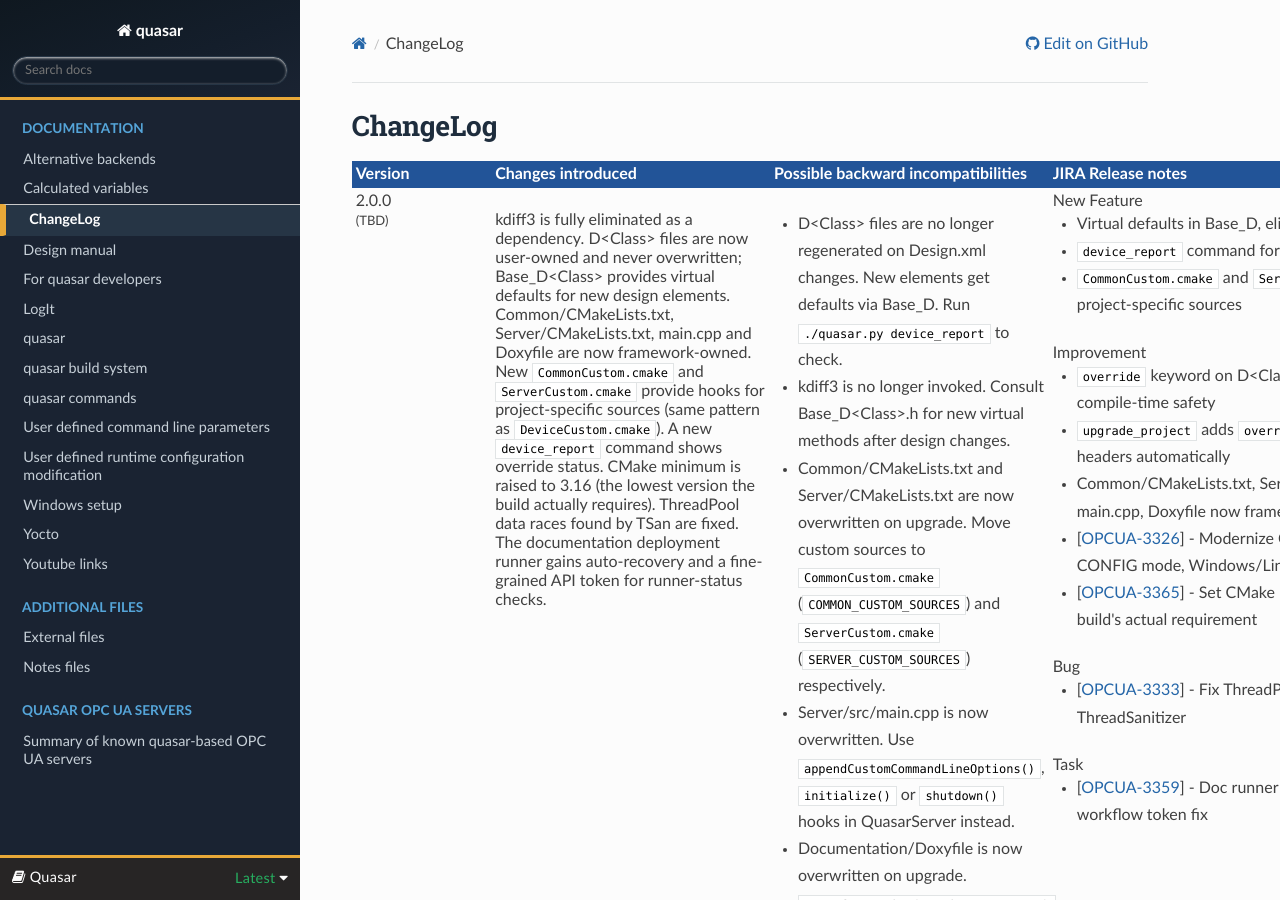
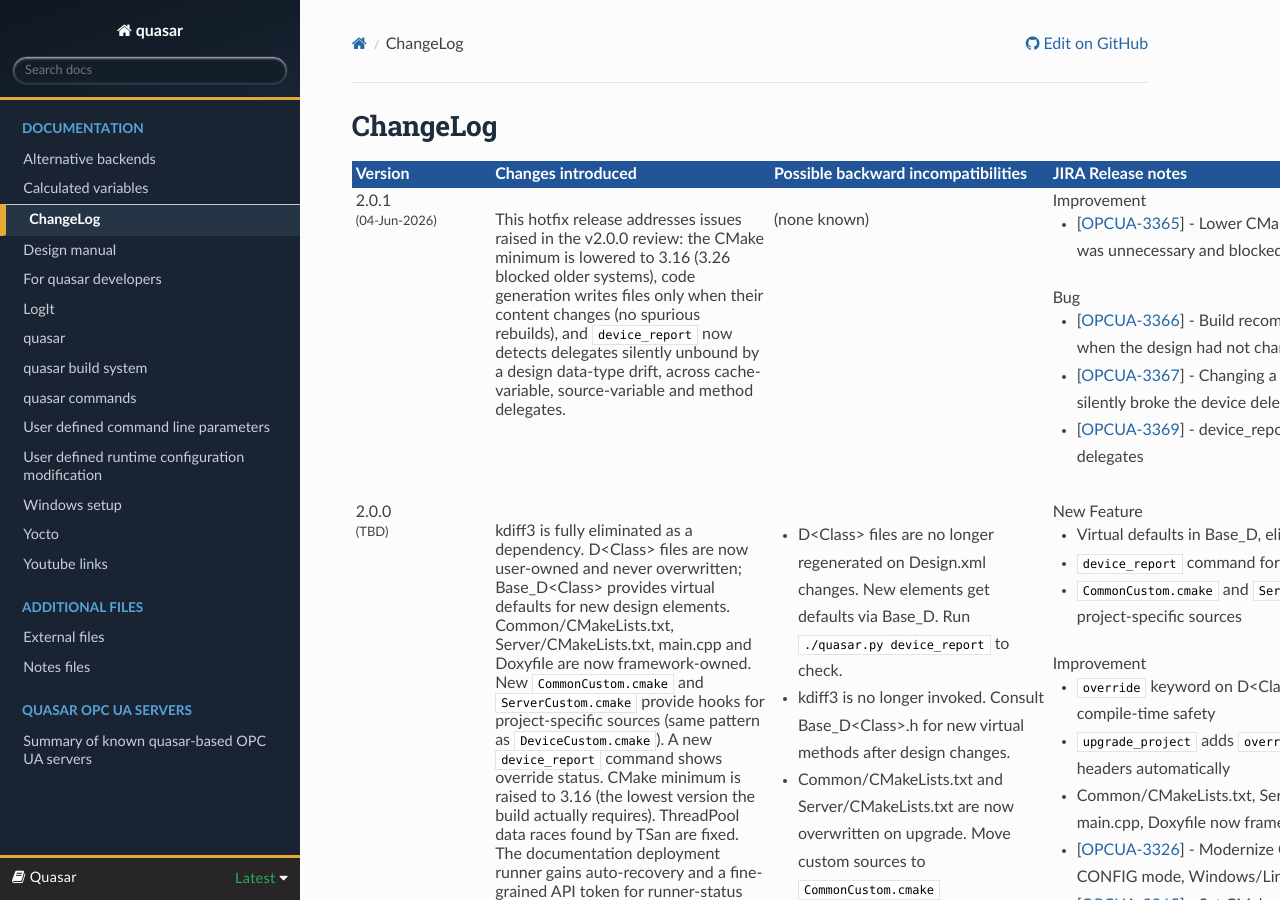
Before and after one commit to quasar-team/quasar, a Sphinx documentation site: the page built from Documentation/source/ChangeLog.rst, in a window 1280 px wide and 900 px high. Built offline with Sphinx 7.4.7 and the Read the Docs theme 3.1.0, drawn with Linux system fonts in a browser that asks for light colours.

Commit message:
Add quasar 2.0.1 ChangeLog entry (OPCUA-3365/3366/3367/3369)

```diff
--- a/Documentation/source/ChangeLog.rst
+++ b/Documentation/source/ChangeLog.rst
@@ -13,6 +13,34 @@
 	          <td style="vertical-align: top; color: rgb(255, 255, 255);"><strong>JIRA Release notes</strong><br></td>
 	          <td valign="top"><strong>Testing outcome</strong><br></td>
 	        </tr>
+
+            <tr>
+                <!-- Version -->
+                <td valign="top">2.0.1<font size="-1"><br>(04-Jun-2026)</font><br></td>
+                <!-- Changes introduced -->
+                <td valign="top"><br>This hotfix release addresses issues raised in the v2.0.0 review: the CMake minimum is lowered to 3.16 (3.26 blocked older systems), code generation writes files only when their content changes (no spurious rebuilds), and <code>device_report</code> now detects delegates silently unbound by a design data-type drift, across cache-variable, source-variable and method delegates.</td>
+                <!-- Possible backward incompatibilities -->
+                <td valign="top"><br>(none known)</td>
+                <!-- JIRA Release notes -->
+                <td valign="top">
+                    Improvement
+                    <ul>
+                        <li>[<a href='https://its.cern.ch/jira/browse/OPCUA-3365'>OPCUA-3365</a>] - Lower CMake minimum to 3.16; 3.26 was unnecessary and blocked older systems</li>
+                    </ul>
+                    Bug
+                    <ul>
+                        <li>[<a href='https://its.cern.ch/jira/browse/OPCUA-3366'>OPCUA-3366</a>] - Build recompiled everything even when the design had not changed</li>
+                        <li>[<a href='https://its.cern.ch/jira/browse/OPCUA-3367'>OPCUA-3367</a>] - Changing a delegated variable's type silently broke the device delegate</li>
+                        <li>[<a href='https://its.cern.ch/jira/browse/OPCUA-3369'>OPCUA-3369</a>] - device_report did not cover method delegates</li>
+                    </ul>
+                </td>
+                <td valign="top">quasar test suite notes:<br>
+                    <ol>
+                        <li>Framework invariant tests pass (write-if-different; delegate type-drift across cache, source and method)</li>
+                        <li>CI green on open62541 + UASDK + AlmaLinux 10 (bar the pre-existing flaky methods job)</li>
+                    </ol>
+                </td>
+            </tr>
 
             <tr>
                 <!-- Version -->
```
